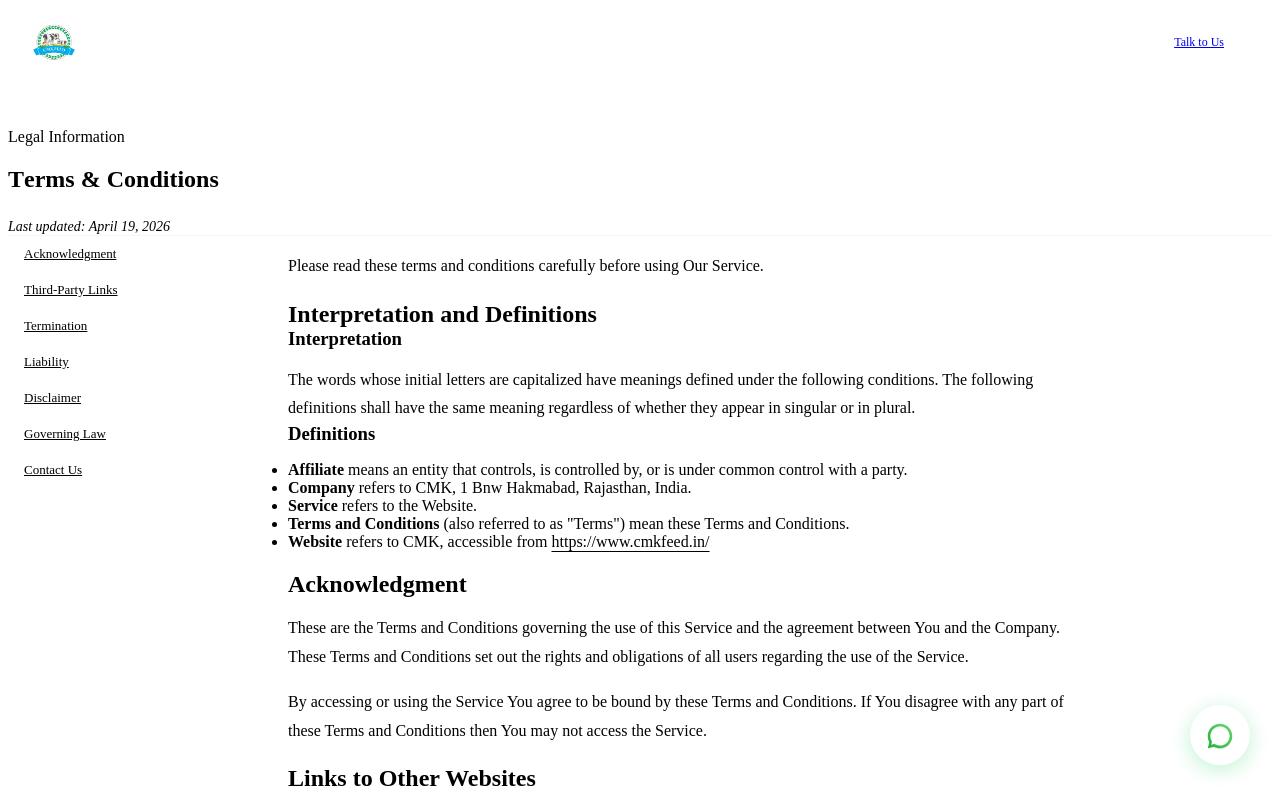
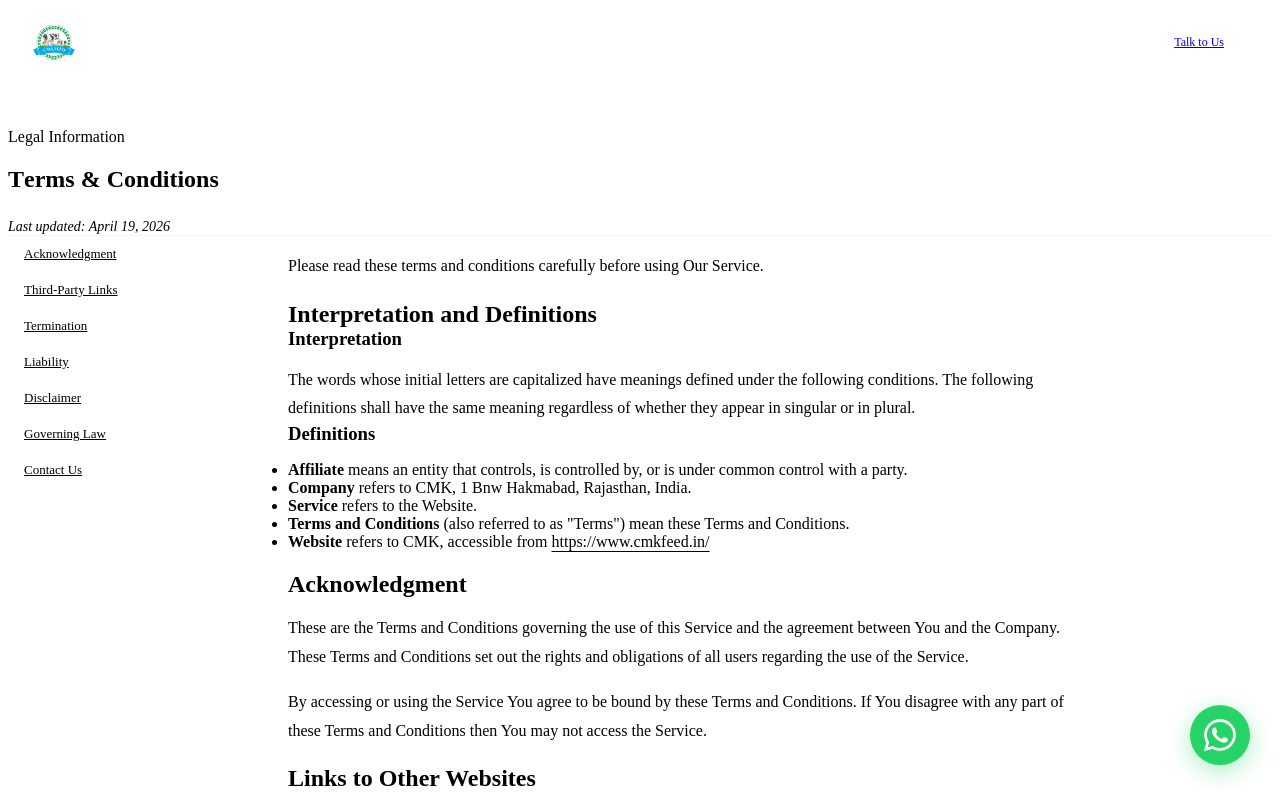
Before and after one commit to gagansokhal-coder/cmk_feeds, a React (Vite) app: page /terms-conditions in a window 1280 px wide. Shown: the top 800 px of the page. Built offline with nearby package versions, Linux system fonts and the light colour scheme; the HTML template or start-up script is replaced by a standard one.

Commit message:
Update WhatsApp float button to official branding and replace silver bag with original image asset

```diff
--- a/src/components/WhatsAppFloat.css
+++ b/src/components/WhatsAppFloat.css
@@ -4,20 +4,20 @@
   right: 30px;
   width: 60px;
   height: 60px;
-  background: transparent;
+  background: #25D366; /* Official WhatsApp Brand Green */
   border: none;
   border-radius: 50%;
   display: flex;
   align-items: center;
   justify-content: center;
   z-index: 2000;
-  box-shadow: 0 4px 20px rgba(37, 211, 102, 0.3);
+  box-shadow: 0 6px 24px rgba(37, 211, 102, 0.4);
   transition: transform 0.3s var(--ease-out), box-shadow 0.3s ease;
 }
 
 .whatsapp-float:hover {
   transform: scale(1.1) translateY(-5px);
-  box-shadow: 0 8px 30px rgba(37, 211, 102, 0.5);
+  box-shadow: 0 10px 30px rgba(37, 211, 102, 0.6);
 }
 
 .whatsapp-float__ping {
--- a/src/components/WhatsAppFloat.tsx
+++ b/src/components/WhatsAppFloat.tsx
@@ -34,22 +34,13 @@
       href={whatsappUrl}
       target="_blank"
       rel="noopener noreferrer"
-      className="whatsapp-float glass"
+      className="whatsapp-float"
       ref={floatRef}
       aria-label="Contact support on WhatsApp"
     >
       <div className="whatsapp-float__ping" />
-      <svg width="28" height="28" viewBox="0 0 32 32" fill="none" xmlns="http://www.w3.org/2000/svg">
-        <path fillRule="evenodd" clipRule="evenodd" d="M16 31C23.732 31 30 24.732 30 17C30 9.26801 23.732 3 16 3C8.26801 3 2 9.26801 2 17C2 19.5109 2.661 21.8674 3.81847 23.905L2 31L9.31486 29.3038C11.3014 30.3854 13.5789 31 16 31Z" fill="white"/>
-        <path d="M16 31C23.732 31 30 24.732 30 17C30 9.26801 23.732 3 16 3C8.26801 3 2 9.26801 2 17C2 19.5109 2.661 21.8674 3.81847 23.905L2 31L9.31486 29.3038C11.3014 30.3854 13.5789 31 16 31Z" fill="url(#paint0_linear)"/>
-        <path fillRule="evenodd" clipRule="evenodd" d="M16 28C22.0751 28 27 23.0751 27 17C27 10.9249 22.0751 6 16 6C9.92487 6 5 10.9249 5 17C5 19.3642 5.70509 21.5617 6.91971 23.3739L5.91971 27.0801L9.76699 26.1111C11.5365 27.2556 13.6863 28 16 28Z" fill="white"/>
-        <path d="M12.5 9.49989C12.1672 8.83131 11.6565 8.8905 11.1407 8.8905C10.2188 8.8905 8.78125 9.99478 8.78125 12.05C8.78125 13.7343 9.52345 15.578 12.0244 18.3361C14.438 20.9979 17.6094 22.3748 20.2422 22.3279C22.875 22.2811 23.4167 20.0154 23.4167 19.2503C23.4167 18.9112 23.2062 18.742 23.0613 18.696C22.1641 18.2654 20.5093 17.4631 20.1328 17.3124C19.7563 17.1617 19.5597 17.3656 19.4375 17.4765C19.0961 17.8018 18.4193 18.7608 18.1875 18.9765C17.9558 19.1922 17.6103 19.083 17.4665 19.0015C16.9374 18.7892 15.5029 18.1511 14.3595 17.0426C12.9453 15.6718 12.8623 15.2001 12.5959 14.7803C12.3828 14.4444 12.5392 14.2384 12.6172 14.1483C12.9219 13.7968 13.3426 13.254 13.5313 12.9843C13.7199 12.7145 13.5702 12.305 13.4803 12.05C13.0938 10.953 12.7663 10.0347 12.5 9.49989Z" fill="white"/>
-        <defs>
-          <linearGradient id="paint0_linear" x1="26.5" y1="7" x2="4" y2="28" gradientUnits="userSpaceOnUse">
-            <stop stopColor="#5BD066"/>
-            <stop offset="1" stopColor="#27B43E"/>
-          </linearGradient>
-        </defs>
+      <svg xmlns="http://www.w3.org/2000/svg" width="32" height="32" fill="white" className="bi bi-whatsapp" viewBox="0 0 16 16">
+        <path d="M13.601 2.326A7.85 7.85 0 0 0 7.994 0C3.627 0 .068 3.558.064 7.926c0 1.399.366 2.76 1.057 3.965L0 16l4.204-1.102a7.9 7.9 0 0 0 3.79.965h.004c4.368 0 7.926-3.558 7.93-7.93A7.9 7.9 0 0 0 13.6 2.326zM7.994 14.521a6.6 6.6 0 0 1-3.356-.92l-.24-.144-2.494.654.666-2.433-.156-.251a6.56 6.56 0 0 1-1.007-3.505c0-3.626 2.957-6.584 6.591-6.584a6.56 6.56 0 0 1 4.66 1.931 6.56 6.56 0 0 1 1.928 4.66c-.004 3.639-2.961 6.592-6.592 6.592m3.615-4.934c-.197-.099-1.17-.578-1.353-.646-.182-.065-.315-.099-.445.099-.133.197-.513.646-.627.775-.114.133-.232.148-.43.05-.197-.1-.836-.308-1.592-.985-.59-.525-.985-1.175-1.103-1.372-.114-.198-.011-.304.088-.403.087-.088.197-.232.296-.346.1-.114.133-.198.198-.33.065-.134.034-.248-.015-.347-.05-.099-.445-1.076-.612-1.47-.16-.389-.323-.335-.445-.34-.114-.007-.247-.007-.38-.007a.73.73 0 0 0-.529.247c-.182.198-.691.677-.691 1.654s.71 1.916.81 2.049c.098.133 1.394 2.132 3.383 2.992.47.205.84.326 1.129.418.475.152.904.129 1.246.08.38-.058 1.171-.48 1.338-.943.164-.464.164-.86.114-.943-.049-.084-.182-.133-.38-.232"/>
       </svg>
     </a>
   )
```
Also changed, not shown: public/images/cmk-silver-product.png.
